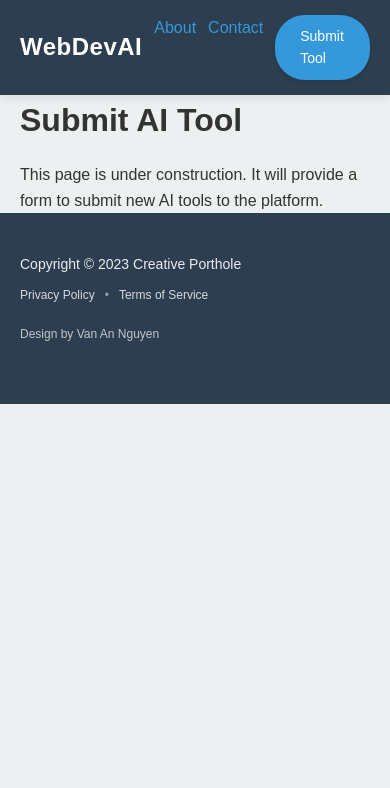
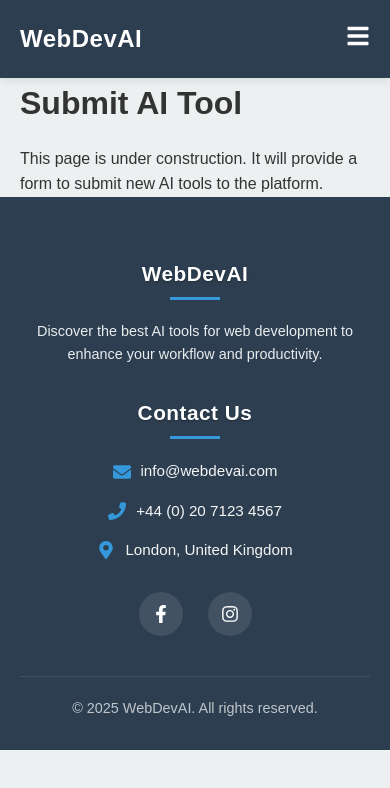
Before and after one commit to nguyenvanan2730/WebDevAI, a React (Create React App) app: page /submit in a window 390 px wide. Shown: the top 788 px of the page. Built offline with nearby package versions, Linux system fonts and the light colour scheme.

Commit message:
fix: footer_header_design_fix

```diff
--- a/src/components/Banner.css
+++ b/src/components/Banner.css
@@ -1,22 +1,46 @@
 .banner {
-  background-color: var(--dark);
-  padding: 60px 0;
+  background: linear-gradient(135deg, var(--primary-dark) 0%, var(--accent) 100%);
+  color: var(--white);
+  padding: 70px 0;
   text-align: center;
 }
 
 .banner-content {
   max-width: 800px;
   margin: 0 auto;
+  padding: 0 20px;
 }
 
-.banner h1 {
-  font-size: 32px;
-  margin-bottom: 15px;
-  color: var(--white);
+.banner-title {
+  font-size: 2.7rem;
   font-weight: 700;
+  margin-bottom: 24px;
+  letter-spacing: 1.2px;
+  text-shadow: 0 2px 4px rgba(0, 0, 0, 0.1);
 }
 
-.banner p {
-  font-size: 18px;
-  color: rgba(255, 255, 255, 0.8);
+.banner-subtitle {
+  font-size: 1.3rem;
+  font-weight: 400;
+  margin-bottom: 10px;
+  opacity: 0.9;
+  line-height: 1.6;
+  max-width: 700px;
+  margin-left: auto;
+  margin-right: auto;
 }
+
+/* Media Queries */
+@media screen and (max-width: 768px) {
+  .banner {
+    padding: 50px 20px;
+  }
+
+  .banner-title {
+    font-size: 2.2rem;
+  }
+
+  .banner-subtitle {
+    font-size: 1.1rem;
+  }
+}
--- a/src/components/Banner.js
+++ b/src/components/Banner.js
@@ -1,13 +1,16 @@
 import React from 'react';
 import './Banner.css';
 
-function Banner({ title, subtitle }) {
+function Banner() {
   return (
     <div className="banner">
       <div className="container">
         <div className="banner-content">
-          <h1>{title}</h1>
-          <p>{subtitle}</p>
+          <h1 className="banner-title">WEB DEVELOPMENT AI TOOLS</h1>
+          <p className="banner-subtitle">
+            Discover the best AI-powered tools to enhance your web development workflow,
+            improve productivity, and create better websites faster.
+          </p>
         </div>
       </div>
     </div>
--- a/src/components/Footer.css
+++ b/src/components/Footer.css
@@ -1,55 +1,147 @@
 .footer {
   background-color: var(--dark);
-  padding: 40px 0;
   color: var(--white);
+  padding: 60px 0 30px;
 }
 
 .footer-content {
   display: flex;
-  justify-content: space-between;
-  margin-bottom: 20px;
+  justify-content: space-evenly;
+  margin-bottom: 40px;
+  gap: 20px;
+  align-items: flex-start;
 }
 
-.footer-copyright p {
-  margin: 0 0 10px;
-  font-size: 14px;
-  opacity: 0.9;
+.footer-section {
+  flex: 0 0 30%;
+  max-width: 300px;
+  margin-bottom: 20px;
+  padding: 0;
 }
 
-.footer-links {
+.footer-social {
   display: flex;
-  gap: 10px;
-  font-size: 12px;
+  justify-content: center;
+  align-items: center;
+  gap: 25px;
 }
 
-.footer-links a {
+.social-icon {
+  display: flex;
+  align-items: center;
+  justify-content: center;
+  width: 44px;
+  height: 44px;
+  background-color: rgba(255, 255, 255, 0.1);
+  border-radius: 50%;
   color: var(--white);
-  text-decoration: none;
-  opacity: 0.8;
-  transition: opacity 0.2s;
+  font-size: 18px;
+  transition: all 0.3s ease;
 }
 
-.footer-links a:hover {
-  opacity: 1;
-  text-decoration: underline;
+.social-icon:hover {
+  background-color: var(--primary);
+  transform: translateY(-3px);
 }
 
-.footer-credits {
-  font-size: 12px;
+.footer-title {
+  font-size: 1.3rem;
+  margin-bottom: 20px;
+  position: relative;
+  padding-bottom: 10px;
+  font-weight: 600;
+  color: var(--white);
+  text-shadow: 0 1px 2px rgba(0, 0, 0, 0.3);
+  letter-spacing: 0.5px;
+}
+
+.footer-title::after {
+  content: '';
+  position: absolute;
+  left: 0;
+  bottom: 0;
+  width: 50px;
+  height: 3px;
+  background-color: var(--primary);
+}
+
+.footer-description {
+  line-height: 1.6;
+  opacity: 0.9;
+  font-size: 0.9rem;
+}
+
+/* Contact section styles */
+.contact-info {
+  display: flex;
+  flex-direction: column;
+  gap: 15px;
+}
+
+.contact-item {
+  display: flex;
+  align-items: center;
+  font-size: 0.95rem;
+  color: var(--grey-light);
+}
+
+.contact-icon {
+  margin-right: 10px;
+  color: var(--primary);
+  font-size: 18px;
+  min-width: 18px;
+}
+
+.footer-bottom {
+  border-top: 1px solid rgba(255, 255, 255, 0.1);
+  padding-top: 20px;
+  text-align: center;
+}
+
+.copyright {
+  font-size: 0.9rem;
   opacity: 0.7;
 }
 
-.divider {
-  opacity: 0.5;
+/* Media Queries for Responsive Design */
+@media screen and (max-width: 768px) {
+  .footer-content {
+    flex-direction: column;
+    align-items: center;
+    text-align: center;
+    gap: 30px;
+  }
+
+  .footer-section {
+    width: 100%;
+    max-width: 100%;
+    flex: 0 0 100%;
+    margin-bottom: 0;
+    padding: 0 15px;
+  }
+
+  .footer-title::after {
+    left: 50%;
+    transform: translateX(-50%);
+  }
+
+  .footer-social {
+    order: 1;
+    margin: 0;
+  }
+
+  .contact-item {
+    justify-content: center;
+  }
 }
 
-@media (max-width: 768px) {
+@media screen and (min-width: 769px) and (max-width: 1024px) {
   .footer-content {
-    flex-direction: column;
-    gap: 20px;
+    justify-content: space-evenly;
   }
 
-  .footer-credits {
-    text-align: left;
+  .footer-section {
+    flex: 0 0 30%;
+    max-width: 250px;
   }
 }
--- a/src/components/Footer.js
+++ b/src/components/Footer.js
@@ -1,5 +1,5 @@
 import React from 'react';
-import { Link } from 'react-router-dom';
+import { FaFacebookF, FaInstagram, FaEnvelope, FaPhone, FaMapMarkerAlt } from 'react-icons/fa';
 import './Footer.css';
 
 function Footer() {
@@ -7,17 +7,45 @@ function Footer() {
     <footer className="footer">
       <div className="container">
         <div className="footer-content">
-          <div className="footer-copyright">
-            <p>Copyright © 2023 Creative Porthole</p>
-            <div className="footer-links">
-              <Link to="/privacy">Privacy Policy</Link>
-              <span className="divider">•</span>
-              <Link to="/terms">Terms of Service</Link>
+          <div className="footer-section">
+            <h4 className="footer-title">WebDevAI</h4>
+            <p className="footer-description">
+              Discover the best AI tools for web development to enhance your workflow and productivity.
+            </p>
+          </div>
+
+          <div className="footer-section footer-social">
+            <a href="https://facebook.com" target="_blank" rel="noopener noreferrer" className="social-icon">
+              <FaFacebookF />
+            </a>
+            <a href="https://instagram.com" target="_blank" rel="noopener noreferrer" className="social-icon">
+              <FaInstagram />
+            </a>
+          </div>
+
+          <div className="footer-section footer-contact">
+            <h4 className="footer-title">Contact Us</h4>
+            <div className="contact-info">
+              <div className="contact-item">
+                <FaEnvelope className="contact-icon" />
+                <span>info@webdevai.com</span>
+              </div>
+              <div className="contact-item">
+                <FaPhone className="contact-icon" />
+                <span>+44 (0) 20 7123 4567</span>
+              </div>
+              <div className="contact-item">
+                <FaMapMarkerAlt className="contact-icon" />
+                <span>London, United Kingdom</span>
+              </div>
             </div>
           </div>
-          <div className="footer-credits">
-            <p>Design by Van An Nguyen</p>
-          </div>
+        </div>
+
+        <div className="footer-bottom">
+          <p className="copyright">
+            &copy; {new Date().getFullYear()} WebDevAI. All rights reserved.
+          </p>
         </div>
       </div>
     </footer>
--- a/src/components/Header.css
+++ b/src/components/Header.css
@@ -1,7 +1,10 @@
 .header {
   background-color: var(--dark);
-  padding: 15px 0;
-  box-shadow: 0 2px 10px rgba(0,0,0,0.1);
+  padding: 20px 0;
+  position: sticky;
+  top: 0;
+  z-index: 1000;
+  box-shadow: 0 2px 10px rgba(0, 0, 0, 0.1);
 }
 
 .header-content {
@@ -10,67 +13,108 @@
   align-items: center;
 }
 
-/* Text Logo Style */
-.text-logo {
-  font-size: 24px;
+.logo a {
+  color: var(--white);
+  font-size: 1.5rem;
   font-weight: bold;
-  color: var(--white);
+  text-decoration: none;
   letter-spacing: 0.5px;
 }
 
-.logo-placeholder {
-  width: 50px;
-  height: 30px;
-  background-color: var(--primary);
-  border-radius: 5px;
+.nav-menu {
+  display: flex;
+  align-items: center;
 }
 
-.navigation ul {
+.nav-links {
   display: flex;
   list-style: none;
   margin: 0;
   padding: 0;
+  align-items: center;
 }
 
-.navigation li {
+.nav-links li {
   margin-left: 20px;
 }
 
-.nav-item {
-  display: block;
-  padding: 8px 15px;
-  background-color: transparent;
-  border-radius: 5px;
+.nav-links a {
+  color: var(--grey-light);
   text-decoration: none;
-  color: var(--white);
-  font-size: 14px;
-  transition: all 0.2s;
+  font-size: 1rem;
+  transition: color 0.3s ease;
+  padding: 8px 12px;
+  border-radius: 4px;
 }
 
-.nav-item:hover {
-  background-color: rgba(255, 255, 255, 0.1);
-}
-
-.login {
-  background-color: var(--primary);
-  padding: 8px 15px;
-  border-radius: 5px;
-  font-size: 14px;
-  text-align: center;
+.nav-links a:hover {
   color: var(--white);
 }
 
-.login:hover {
+.nav-links .submit-btn {
+  background-color: var(--primary);
+  color: var(--white);
+  padding: 8px 16px;
+  border-radius: 4px;
+  font-weight: 500;
+  transition: background-color 0.3s ease;
+}
+
+.nav-links .submit-btn:hover {
   background-color: var(--primary-dark);
 }
 
-@media (max-width: 768px) {
-  .navigation li {
-    margin-left: 12px;
+.mobile-menu-btn {
+  display: none;
+  background: none;
+  border: none;
+  color: var(--white);
+  font-size: 1.5rem;
+  cursor: pointer;
+}
+
+/* Media Queries for Responsive Design */
+@media screen and (max-width: 768px) {
+  .mobile-menu-btn {
+    display: block;
   }
 
-  .nav-item, .login {
-    font-size: 14px;
-    padding: 6px 12px;
+  .nav-menu {
+    position: fixed;
+    top: 80px;
+    left: 0;
+    width: 100%;
+    height: 0;
+    background-color: var(--dark);
+    overflow: hidden;
+    transition: height 0.3s ease;
+    z-index: 999;
+  }
+
+  .nav-menu.active {
+    height: calc(100vh - 80px);
+  }
+
+  .nav-links {
+    flex-direction: column;
+    padding: 20px;
+    align-items: flex-start;
+  }
+
+  .nav-links li {
+    margin: 10px 0;
+    width: 100%;
+  }
+
+  .nav-links a {
+    display: block;
+    width: 100%;
+    padding: 10px 0;
+  }
+
+  .nav-links .submit-btn {
+    width: 100%;
+    text-align: center;
+    margin-top: 10px;
   }
 }
--- a/src/components/Header.js
+++ b/src/components/Header.js
@@ -1,22 +1,33 @@
-import React from 'react';
+import React, { useState } from 'react';
 import { Link } from 'react-router-dom';
+import { FaBars, FaTimes } from 'react-icons/fa';
 import './Header.css';
 
 function Header() {
+  const [menuOpen, setMenuOpen] = useState(false);
+
+  const toggleMenu = () => {
+    setMenuOpen(!menuOpen);
+  };
+
   return (
     <header className="header">
       <div className="container">
         <div className="header-content">
           <div className="logo">
-            <Link to="/">
-              <div className="text-logo">WebDevAI</div>
-            </Link>
+            <Link to="/">WebDevAI</Link>
           </div>
-          <nav className="navigation">
-            <ul>
-              <li><Link to="/about" className="nav-link">About</Link></li>
-              <li><Link to="/contact" className="nav-link">Contact</Link></li>
-              <li><Link to="/submit" className="submit-button">Submit Tool</Link></li>
+
+          <button className="mobile-menu-btn" onClick={toggleMenu}>
+            {menuOpen ? <FaTimes /> : <FaBars />}
+          </button>
+
+          <nav className={`nav-menu ${menuOpen ? 'active' : ''}`}>
+            <ul className="nav-links">
+              <li><Link to="/">Home</Link></li>
+              <li><Link to="/about">About</Link></li>
+              <li><Link to="/contact">Contact</Link></li>
+              <li><Link to="/submit-tool" className="submit-btn">Submit Tool</Link></li>
             </ul>
           </nav>
         </div>
```
